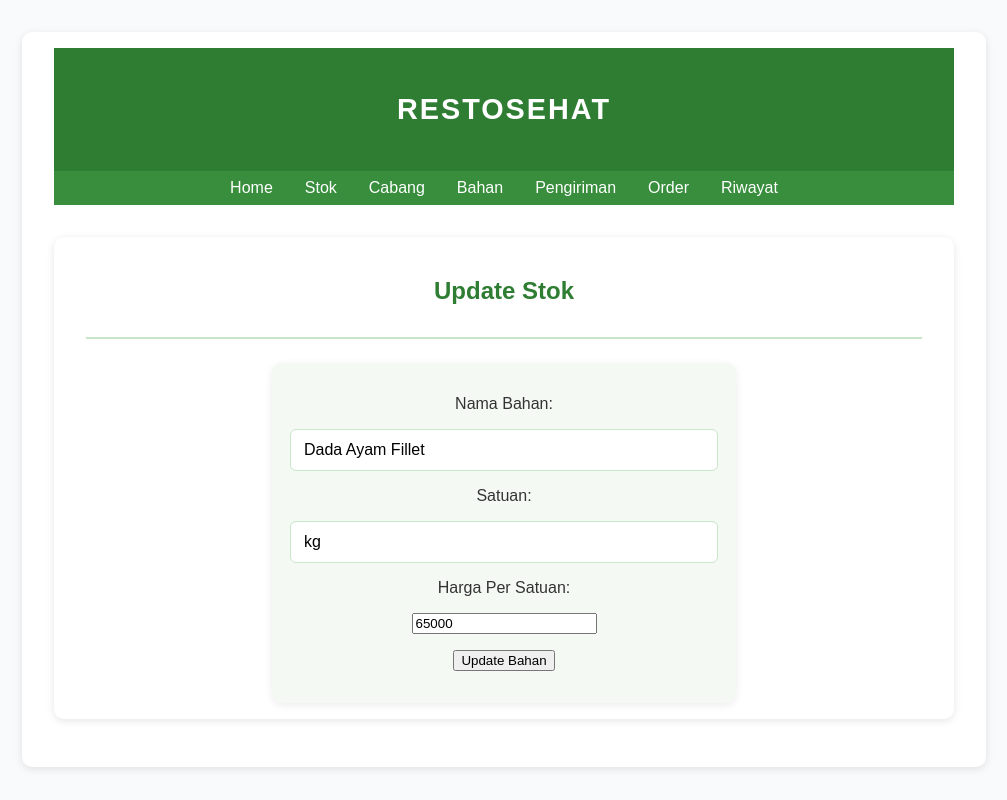
After one commit to mkkssy/RestoSehatRPL, a Flask app: a page that uses templates/update_bahan.html in a window 1280 px wide. The commit adds this page. Shown: the whole page, without its empty margins (136-1143 px from the left). Run offline with Flask 3, Linux system fonts and the light colour scheme; data comes from the database, SQL or seed files in the repository; both versions use the stored data as it was after the commit.

Commit message:
Halaman Update Cabang dan Bahan

```diff
--- a/main.py
+++ b/main.py
@@ -338,6 +338,26 @@ def update_stok(idCabang):
 
     return render_template("update_stok.html", cabang=cabang, stok_list=stok_list, bahans=bahans)
 
+@app.route("/update_bahan/<string:id>", methods=['POST', 'GET'])
+def update_bahan(id):
+    bahan = Bahan.query.get_or_404(id)
+    if request.method == "POST":
+        bahan.namaBahan = request.form["namaBahan"]
+        bahan.satuan = request.form["satuan"]
+        bahan.hargaPerSatuan = int(request.form["hargaPerSatuan"])
+        db.session.commit()
+        return redirect("/bahan")
+    return render_template("update_bahan.html", bahan=bahan)
+
+@app.route("/update_cabang/<string:id>", methods=['POST', 'GET'])
+def update_cabang(id):
+    cabang = Cabang.query.get_or_404(id)
+    if request.method == "POST":
+        cabang.namaCabang = request.form["namaCabang"]
+        db.session.commit()
+        return redirect("/cabang")
+    return render_template("update_cabang.html", cabang=cabang)
+
 @app.route("/riwayat", methods=["GET"])
 def riwayat():
     # You can filter or sort if you want, e.g. by latest first
--- a/templates/bahan.html
+++ b/templates/bahan.html
@@ -52,7 +52,7 @@
                             <td>
                                 <a href="/delete_bahan/{{item.id}}">Delete</a>
                                 <br>
-                                <a href="/update/{{item.id}}">Update</a>
+                                <a href="/update_bahan/{{item.id}}">Update</a>
                             </td>
                         </tr>
                         {% endfor %}
--- a/templates/cabang.html
+++ b/templates/cabang.html
@@ -47,7 +47,7 @@
                         <td>
                             <a href="/delete_cabang/{{chain.id}}">Delete</a>
                             <br>
-                            <a href="/update/{{chain.id}}">Update</a>
+                            <a href="/update_cabang/{{chain.id}}">Update</a>
                         </td>
                     </tr>
                     {% endfor %}
--- a/templates/stok.html
+++ b/templates/stok.html
@@ -61,7 +61,7 @@
                         <tr>
                             <td>{{ stock.idCabang }}</td>
                             <td>{{ stock.idBahan }}</td>
-                            <td>{{ stock.namaBahan }}</td>
+                            <td>{{ stock.bahan.namaBahan }}</td>
                             <td>{{ stock.jmlhBahan }}</td>
                             <td>
                                 {% if stock.idCabang == 'CBG0001' %}
--- /dev/null
+++ b/templates/update_bahan.html
@@ -0,0 +1,45 @@
+{% extends 'base.html' %}
+
+{% block head %}
+
+{% endblock %}
+
+{% block body %}
+<div class="content">
+    <div class="head-name">
+        <p>RESTOSEHAT</p>
+    </div>
+
+    <div class="navbar">
+        <ul>
+            <li><a href="/">Home</a></li>
+            <li><a href="/stok">Stok</a></li>
+            <li><a href="/cabang">Cabang</a></li>
+            <li><a href="/bahan">Bahan</a></li>
+            <li><a href="/pengiriman">Pengiriman</a></li>
+            <li><a href="/order">Order</a></li>
+            <li><a href="/riwayat">Riwayat</a></li>
+        </ul>
+    </div>
+
+    <div class="content">
+        <div class="head-content">
+            <p>Update Stok</p>
+        </div>
+        <div class="main-content">
+            <form method="POST">
+                <label for="namaBahan">Nama Bahan:</label>
+                <input type="text" name="namaBahan" value="{{ bahan.namaBahan }}" required>
+
+                <label for="satuan">Satuan:</label>
+                <input type="text" name="satuan" value="{{ bahan.satuan }}" required>
+
+                <label for="hargaPerSatuan">Harga Per Satuan:</label>
+                <input type="number" name="hargaPerSatuan" value="{{ bahan.hargaPerSatuan }}" required>
+
+                <button type="submit" class="btn">Update Bahan</button>
+            </form>
+        </div>
+    </div>
+</div>
+{% endblock %}
```
Also changed, not shown: templates/update_cabang.html (added, +38 -0 lines), instance/Stock.db.
